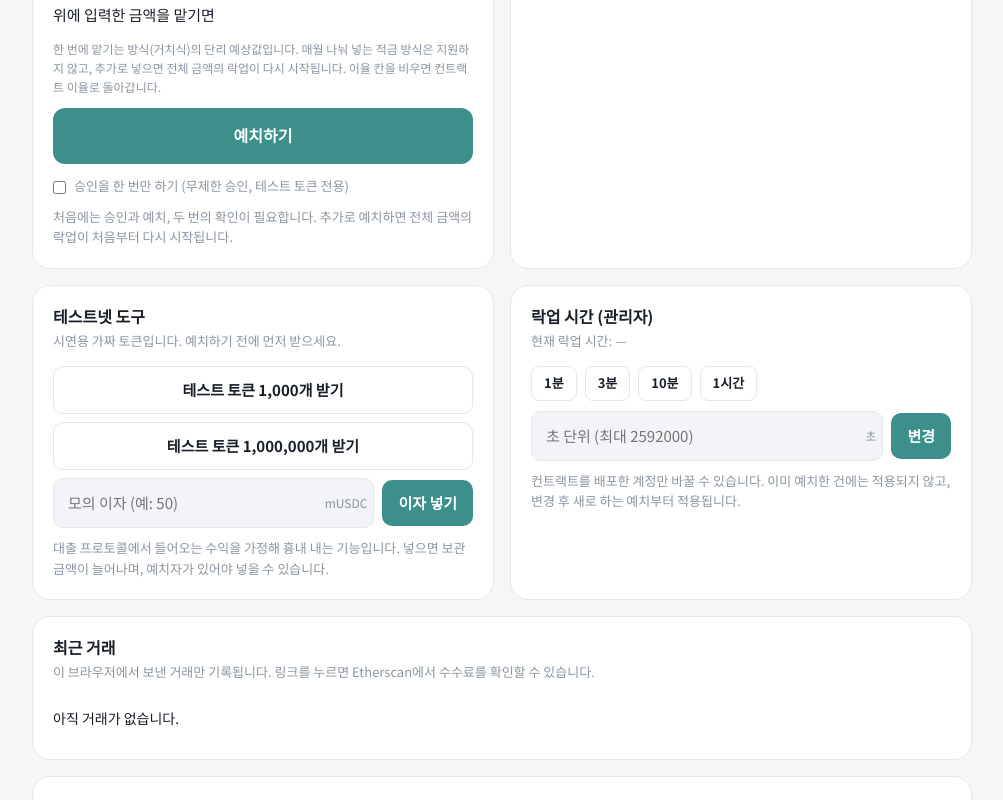
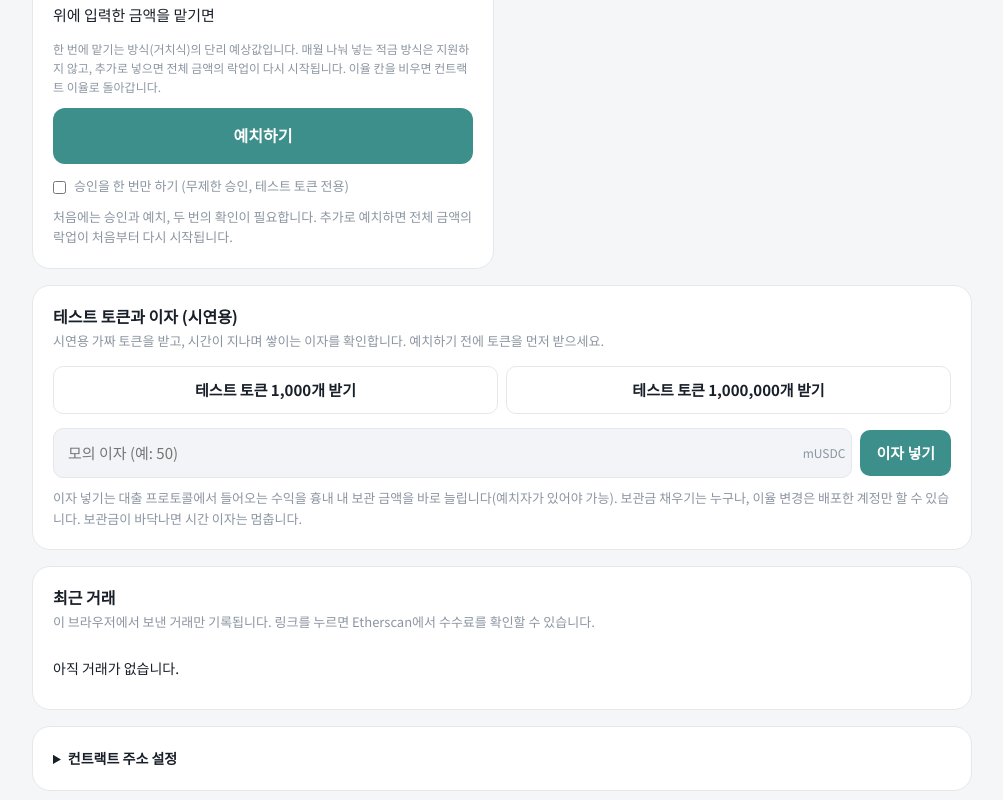
Before and after one commit to jatbit/yieldlock, a plain HTML site: page index.html in a window 1280 px wide. Shown: the part 1073-1873 px from the top of the page, without its empty margins (138-1141 px from the left). Drawn offline with nearby package versions, Linux system fonts and the light colour scheme.

Commit message:
락업 시간(관리자) 카드 삭제, 테스트 토큰과 시간 이자 카드 합침

```diff
--- a/index.html
+++ b/index.html
@@ -156,7 +156,7 @@ footer{color:var(--muted);font-size:12px;text-align:center;margin-top:24px}
 }
 @media (prefers-reduced-motion:reduce){#ring,button{transition:none}}
 /* 은행 앱 색상(밝은 단일 테마) */ :root,:root[data-theme="dark"]{--bg:#F5F6F8;--surface:#FFFFFF;--sunk:#F2F4F7;--ink:#191F28;--muted:#8B95A1;--line:#E5E8EB;--accent:#3D8F8B;--accent-ink:#FFFFFF;--accent-soft:#E3F1F0;--hero-bg:#FFFFFF;--hero-fg:#191F28;--hero-mute:#8B95A1;--hero-line:#E5E8EB;--ring:#3D8F8B;--lock:#C77D12;--ok:#2E8A57;--bad:#D14343;--font-d:"Noto Sans KR",system-ui,sans-serif;color-scheme:light} @media (prefers-color-scheme:dark){:root:not([data-theme="light"]){--bg:#F5F6F8;--surface:#FFFFFF;--sunk:#F2F4F7;--ink:#191F28;--muted:#8B95A1;--line:#E5E8EB;--accent:#3D8F8B;--accent-ink:#FFFFFF;--accent-soft:#E3F1F0;--hero-bg:#FFFFFF;--hero-fg:#191F28;--hero-mute:#8B95A1;--hero-line:#E5E8EB;--ring:#3D8F8B;--lock:#C77D12;--ok:#2E8A57;--bad:#D14343;--font-d:"Noto Sans KR",system-ui,sans-serif;color-scheme:light}} .hero{border:1px solid var(--line)} .chip{background:var(--sunk)} .logo{background:var(--accent)} .logo svg{stroke:#FFFFFF} .card{border-radius:18px} .est{background:transparent;border:0;padding:0} .est h3{font-size:20px} .est .panel{background:var(--sunk);border-radius:18px;padding:18px 20px} .est .v.big{color:var(--ink);font-size:26px} .seg{background:var(--sunk);border-radius:14px} .seg button.on{box-shadow:0 1px 4px rgba(0,0,0,.08)} .sent input,.sent select{color:var(--accent);border-bottom-color:var(--ink)} #dep{border-radius:12px;padding:15px 16px;font-size:16px}
-/* 출금하기와 테스트넷 도구 위치 바꿈 */ @media (min-width:761px){.grid>.col:first-child>.card:nth-child(2){grid-column:2;grid-row:1} .grid>.col:last-child>.card:first-child{grid-column:1;grid-row:2}} @media (max-width:760px){.grid>.col:last-child>.card:first-child{order:1} .grid>.col:first-child>.card:nth-child(2){order:2} .grid>.col:last-child>.card:nth-child(2){order:3}}
+/* 예치하기 | 출금하기 두 칸, 테스트 토큰과 이자는 아래 한 카드 */ .grid{grid-template-rows:none;grid-auto-flow:row;align-items:start} .tok{display:grid;grid-template-columns:repeat(2,minmax(0,1fr));gap:8px;margin:0 0 14px} @media (max-width:760px){.tok{grid-template-columns:1fr}} #ycard .ystats{margin-top:0}
 </style>
 
 <div class="wrap">
@@ -229,7 +229,8 @@ footer{color:var(--muted);font-size:12px;text-align:center;margin-top:24px}
       <label class="chk"><input type="checkbox" id="maxap">승인을 한 번만 하기 (무제한 승인, 테스트 토큰 전용)</label>
       <p class="hint">처음에는 승인과 예치, 두 번의 확인이 필요합니다. 추가로 예치하면 전체 금액의 락업이 처음부터 다시 시작됩니다.</p>
     </section>
-
+  </div>
+  <div class="col">
     <section class="card">
       <h2>출금하기</h2>
       <p class="desc" id="outHint">지갑을 연결하면 상태가 표시됩니다.</p>
@@ -239,37 +240,20 @@ footer{color:var(--muted);font-size:12px;text-align:center;margin-top:24px}
       <p class="hint">시도 버튼은 거래를 보내지 않고 결과만 미리 확인합니다. 락업 중에는 막히는 모습을, 만기 후에는 출금이 가능하다는 것을 수수료 없이 보여 줍니다.</p>
     </section>
   </div>
-
-  <div class="col">
-    <section class="card">
-      <h2>테스트넷 도구</h2>
-      <p class="desc">시연용 가짜 토큰입니다. 예치하기 전에 먼저 받으세요.</p>
-      <button id="mint" class="ghost act block">테스트 토큰 1,000개 받기</button>
-      <div class="gap"></div>
-      <button id="mint2" class="ghost act block">테스트 토큰 1,000,000개 받기</button>
-      <div class="gap"></div>
-      <div class="split"><div class="field"><input id="yamt" inputmode="decimal" placeholder="모의 이자 (예: 50)" aria-label="모의 이자 수량"><span>mUSDC</span></div><button id="inj" class="act">이자 넣기</button></div>
-      <p class="hint">대출 프로토콜에서 들어오는 수익을 가정해 흉내 내는 기능입니다. 넣으면 보관 금액이 늘어나며, 예치자가 있어야 넣을 수 있습니다.</p>
-    </section>
-
-    <section class="card">
-      <h2>락업 시간 (관리자)</h2>
-      <p class="desc" id="durNow">현재 락업 시간: —</p>
-      <div class="chips" id="chips"><button class="ghost sm" data-s="60">1분</button><button class="ghost sm" data-s="180">3분</button><button class="ghost sm" data-s="600">10분</button><button class="ghost sm" data-s="3600">1시간</button></div>
-      <div class="split"><div class="field"><input id="dur" inputmode="numeric" placeholder="초 단위 (최대 2592000)" aria-label="락업 시간(초)"><span>초</span></div><button id="setDur" class="act">변경</button></div>
-      <p class="hint">컨트랙트를 배포한 계정만 바꿀 수 있습니다. 이미 예치한 건에는 적용되지 않고, 변경 후 새로 하는 예치부터 적용됩니다.</p>
-    </section>
-  </div>
 </div>
 
-<section class="card" id="ycard" style="margin-bottom:16px" hidden>
-  <h2>시간에 따른 이자 (시연용)</h2>
-  <p class="desc">이자 보관금에서 시간이 지날수록 지분 가치로 넘어옵니다. 보관 금액이 저절로 늘어납니다.</p>
-  <div class="ystats"><div><span>이자 보관금 잔액</span><b id="rsvV">—</b></div><div><span>아직 반영 전 이자 (전체)</span><b id="pndV">—</b></div><div><span>현재 이율</span><b id="rateV">—</b></div></div>
-  <div class="split"><div class="field"><input id="ramt" inputmode="decimal" placeholder="보관금 채우기 (예: 10000)" aria-label="이자 보관금 수량"><span>mUSDC</span></div><button id="fund" class="act">채우기</button></div>
-  <div class="chips" id="rchips"><button class="ghost sm" data-r="0">이자 끄기</button><button class="ghost sm" data-r="0.01">분당 0.01%</button><button class="ghost sm" data-r="0.1">분당 0.1%</button><button class="ghost sm" data-r="1">분당 1%</button></div>
-  <div class="split"><div class="field"><input id="rate" inputmode="decimal" placeholder="분당 이율 % (예: 0.1)" aria-label="분당 이율(%)"><span>%/분</span></div><button id="setRate" class="act">변경</button></div>
-  <p class="hint">보관금 채우기는 누구나 할 수 있고, 이율 변경은 배포한 계정만 할 수 있습니다. 실제 수익이 아니라 미리 넣어 둔 보관금에서 나가는 모의 이자이며, 보관금이 바닥나면 이자는 멈춥니다.</p>
+<section class="card" style="margin-bottom:16px">
+  <h2>테스트 토큰과 이자 (시연용)</h2>
+  <p class="desc">시연용 가짜 토큰을 받고, 시간이 지나며 쌓이는 이자를 확인합니다. 예치하기 전에 토큰을 먼저 받으세요.</p>
+  <div class="tok"><button id="mint" class="ghost act block">테스트 토큰 1,000개 받기</button><button id="mint2" class="ghost act block">테스트 토큰 1,000,000개 받기</button></div>
+  <div id="ycard" hidden style="margin-bottom:10px">
+    <div class="ystats"><div><span>이자 보관금 잔액</span><b id="rsvV">—</b></div><div><span>아직 반영 전 이자 (전체)</span><b id="pndV">—</b></div><div><span>현재 이율</span><b id="rateV">—</b></div></div>
+    <div class="split"><div class="field"><input id="ramt" inputmode="decimal" placeholder="보관금 채우기 (예: 10000)" aria-label="이자 보관금 수량"><span>mUSDC</span></div><button id="fund" class="act">채우기</button></div>
+    <div class="chips" id="rchips"><button class="ghost sm" data-r="0">이자 끄기</button><button class="ghost sm" data-r="0.01">분당 0.01%</button><button class="ghost sm" data-r="0.1">분당 0.1%</button><button class="ghost sm" data-r="1">분당 1%</button></div>
+    <div class="split"><div class="field"><input id="rate" inputmode="decimal" placeholder="분당 이율 % (예: 0.1)" aria-label="분당 이율(%)"><span>%/분</span></div><button id="setRate" class="act">변경</button></div>
+  </div>
+  <div class="split"><div class="field"><input id="yamt" inputmode="decimal" placeholder="모의 이자 (예: 50)" aria-label="모의 이자 수량"><span>mUSDC</span></div><button id="inj" class="act">이자 넣기</button></div>
+  <p class="hint">이자 넣기는 대출 프로토콜에서 들어오는 수익을 흉내 내 보관 금액을 바로 늘립니다(예치자가 있어야 가능). 보관금 채우기는 누구나, 이율 변경은 배포한 계정만 할 수 있습니다. 보관금이 바닥나면 시간 이자는 멈춥니다.</p>
 </section>
 
 <section class="card" style="margin-bottom:16px">
@@ -373,7 +357,6 @@ const CIRC=326.7;
 function render(){
   if(!info)return;
   const now=Math.floor(Date.now()/1000),rem=Math.max(0,info.unlock-now),has=info.shares>0n;
-  $("durNow").textContent="현재 락업 시간: "+info.dur+"초"+(info.dur>=60?" (약 "+Math.round(info.dur/6)/10+"분)":"");
   $("count").textContent=!has?"예치 없음":rem>0?hms(rem):"출금 가능";
   $("count").className=(!has||rem===0)?"sm":"";
   const frac=!has||!info.dur?0:Math.min(1,Math.max(0,1-rem/info.dur));
@@ -416,7 +399,6 @@ $("out").onclick=()=>run("출금",async()=>{say("출금 처리 중…");return a
 $("mint").onclick=()=>run("테스트 토큰 받기",async()=>await(await asset.freeMint(me,ethers.parseUnits("1000",18))).wait());
 $("mint2").onclick=()=>run("테스트 토큰 1,000,000개 받기",async()=>await(await asset.freeMint(me,ethers.parseUnits("1000000",18))).wait());
 $("inj").onclick=()=>run("모의 이자 넣기",async()=>{const a=amtOf("yamt");if(info&&a>info.bal)throw{shortMessage:"지갑 잔액보다 많습니다. 테스트 토큰을 먼저 받으세요."};await ensureAllowance(a);return await(await vault.injectYield(a)).wait()});
-$("setDur").onclick=()=>run("락업 시간 변경",async()=>{const s=$("dur").value.trim();if(!/^\d+$/.test(s))throw{shortMessage:"초 단위의 정수를 입력하세요."};if(Number(s)>2592000)throw{shortMessage:"락업 시간은 최대 30일(2592000초)입니다."};say("변경 처리 중…");return await(await vault.setLockDuration(BigInt(s))).wait()});
 function pctTxt(p){return p<0.01?p.toPrecision(2):String(Math.round(p*1000)/1000)}
 function fmtN(v,n){const [a,b=""]=ethers.formatUnits(v+5n*10n**BigInt(17-n),18).split(".");const d=b.slice(0,n).replace(/0+$/,"");return a.replace(/\B(?=(\d{3})+(?!\d))/g,",")+(d?"."+d:"")}
 let estMode="save",perTouched=false,lastChainPct="0.1",needAmt=0n;
@@ -465,7 +447,6 @@ $("estTarget").addEventListener("input",renderEst);
 $("modeSave").onclick=()=>setMode("save");$("modeNeed").onclick=()=>setMode("need");
 $("useNeed").onclick=()=>{if(needAmt<=0n)return;const m=10n**12n,q=(needAmt+m/2n)/m*m;$("amt").value=ethers.formatUnits(q,18);setMode("save")};
 $("max").onclick=()=>{if(info){$("amt").value=ethers.formatUnits(info.bal,18);renderEst()}};
-document.querySelectorAll("#chips button").forEach(b=>b.onclick=()=>{$("dur").value=b.dataset.s});
 document.querySelectorAll("#rchips button").forEach(b=>b.onclick=()=>{$("rate").value=b.dataset.r});
 $("fund").onclick=()=>run("이자 보관금 채우기",async()=>{const a=amtOf("ramt");if(info&&a>info.bal)throw{shortMessage:"지갑 잔액보다 많습니다. 테스트 토큰을 먼저 받으세요."};await ensureAllowance(a,"보관금을 채우는 중입니다. MetaMask에서 한 번 더 확인하세요.");return await(await vault.fundReserve(a)).wait()});
 $("setRate").onclick=()=>run("이율 변경",async()=>{const s=$("rate").value.trim();if(!/^\d+(\.\d+)?$/.test(s))throw{shortMessage:"분당 이율(%)을 숫자로 입력하세요. 예: 0.1"};const r=ethers.parseUnits(s,18)/6000n;say("변경 처리 중…");return await(await vault.setRatePerSecond(r)).wait()});
```
